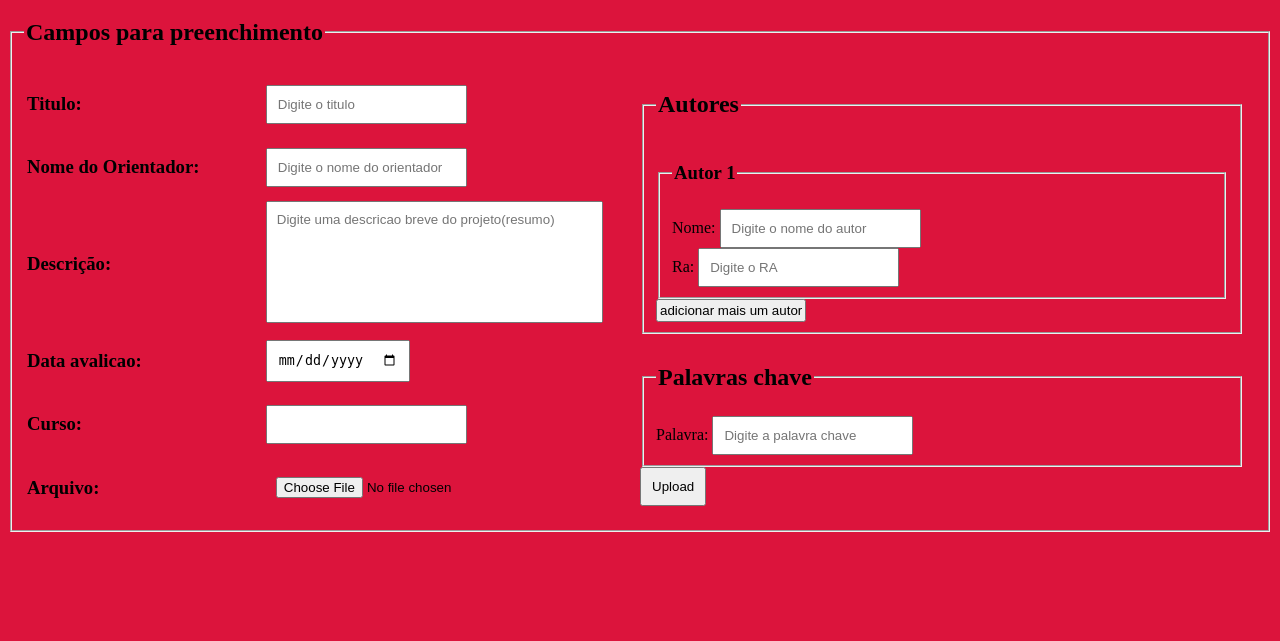
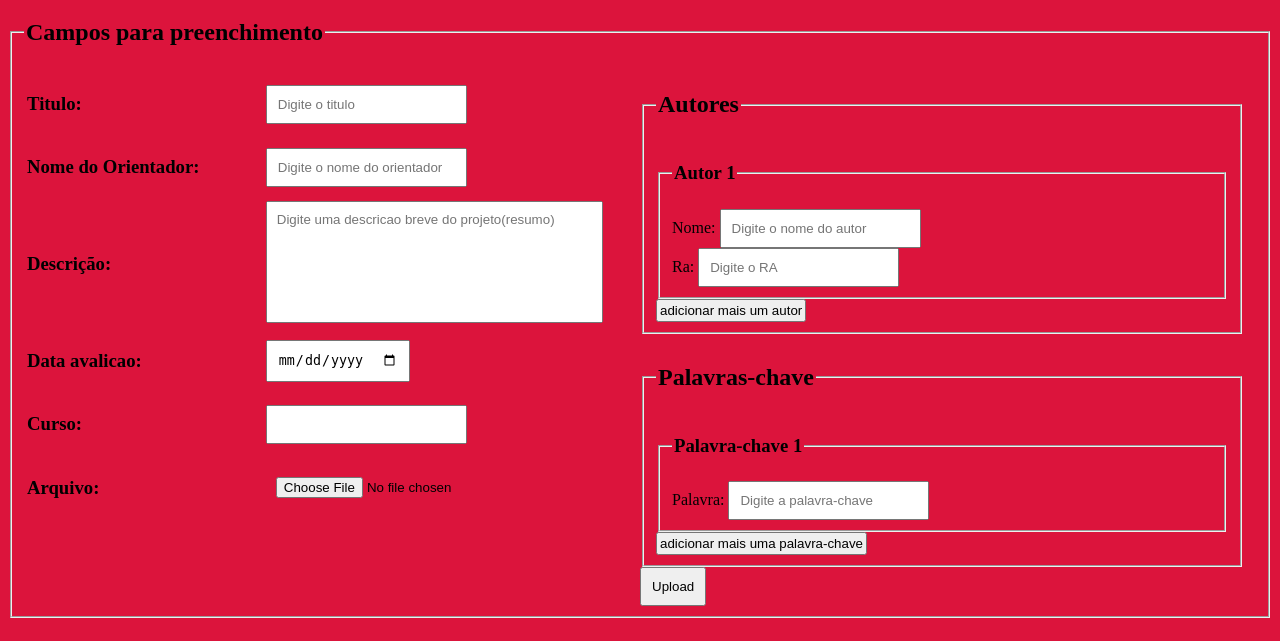
Before and after one commit to Pedro29152/proj_ic, a Flask app: page /upload/ in a window 1280 px wide. Shown: the part 159-800 px from the top of the page. Run offline with Flask 2, Linux system fonts and the light colour scheme; the visitor is signed in with stand-in values (Sample User, id 1); data comes from the database, SQL or seed files in the repository.

Commit message:
Adicao dos campos de palavra-chave ao template de upload

```diff
--- a/biblioteca/cls/proj/proj_bd.py
+++ b/biblioteca/cls/proj/proj_bd.py
@@ -148,11 +148,11 @@ def upload_projeto(req, nomeGer):
         None
 
     palavrasChave = []
-    palavrasChave.append(req.form['palavraChave'])
+    palavrasChave.append(req.form['palavra_chave'])
     j = 1
     try:
-        while (req.form['palavraChave_' + str(j)] != None):
-            palavra = req.form['palavraChave_' + str(j)]
+        while (req.form['palavra_chave_' + str(j)] != None):
+            palavra = req.form['palavra_chave_' + str(j)]
             if(palavra != ''):
                 palavrasChave.append(palavra)
                 j += 1
--- a/biblioteca/templates/upload.html
+++ b/biblioteca/templates/upload.html
@@ -92,11 +92,19 @@
             <div>
                 <fieldset>
                     <legend>
-                        <h2>Palavras chave</h2>
+                        <h2>Palavras-chave</h2>
                     </legend>
-                    <label for="palavraChave">Palavra:</label>
-                    <input type="text" name="palavraChave" placeholder="Digite a palavra chave"/>
-                    <br>
+                    <fieldset>
+                        <legend>
+                            <h3>Palavra-chave 1</h3>
+                        </legend>
+                        <label for="palavra_chave">Palavra:</label>
+                        <input type="text" name="palavra_chave" placeholder="Digite a palavra-chave"/>
+                    </fieldset>
+                    <div id="imendaHTMLpalavra"></div>
+
+                    <input type="button" id="btnAdicionaPalavraChave" value="adicionar mais uma palavra-chave" style="padding: 2px"
+                    onclick="adicionaPalavaChave()">
                 </fieldset>
             </div>
             <input type=submit value=Upload>
@@ -107,53 +115,98 @@
 <p id="nome"></p>
 
 <script type="text/javascript">
-var idContador = 0
+var idContadorAutor = 0
+var idContadorPalavra = 0
 
+function adicionaPalavaChave(){
+    if(idContadorPalavra > 9)
+        return
 
+    idContadorPalavra++
+    let idPalavra = `palavra_chave_${ idContadorPalavra }`
+    let idDiv = `palavra_chave_div_${ idContadorPalavra }`
+
+    let tituloPalavra = document.createElement('label')
+    tituloPalavra.innerHTML = `Palavra-chave extra ${ idContadorPalavra }:`
+
+    let div = document.createElement('div')
+    div.id = idDiv
+
+    let legend = document.createElement('legend')
+    legend.innerHTML = `<h3>Palavra-chave ${ idContadorPalavra + 1 }</h3>`
+
+    let fieldset = document.createElement('fieldset')
+    fieldset.append(legend)
+
+    let inputPalavra = document.createElement('input')
+    inputPalavra.type = 'text'
+    inputPalavra.placeholder = 'Digite a palavra-chave'
+    inputPalavra.id = idPalavra
+    inputPalavra.required = true
+    inputPalavra.name = idPalavra
+
+    let btnRemove = document.createElement('input')
+    btnRemove.id = 'btnRemovePala'
+    btnRemove.type = 'button'
+    btnRemove.value = 'Remover'
+    btnRemove.onclick = function(){
+        document.getElementById(`palavra_chave_div_${ idContadorPalavra }`).remove()
+        idContadorPalavra--
+    }
+
+    let container = document.getElementById('imendaHTMLpalavra')
+    fieldset.append(tituloPalavra, inputPalavra)
+    fieldset.innerHTML += '<br>'
+    fieldset.append(btnRemove)
+    div.append(fieldset)
+    container.append(div)
+}
 
 function adicionaAutor(){
-    if(idContador > 3)
+    if(idContadorAutor > 3)
         return
 
-    idContador++
-    let idNome = `autor_${ idContador }`
-    let idRa = `ra_autor_${ idContador }`
-    let idDiv = `autor_div_${ idContador }`
+    idContadorAutor++
+    let idNome = `autor_${ idContadorAutor }`
+    let idRa = `ra_autor_${ idContadorAutor }`
+    let idDiv = `autor_div_${ idContadorAutor }`
 
     let tituloNome = document.createElement('label')
-    tituloNome.innerHTML = `Autor extra ${ idContador }:`
+    tituloNome.innerHTML = `Autor extra ${ idContadorAutor }:`
 
     let tituloRa = document.createElement('label')
-    tituloRa.innerHTML = `Ra extra ${ idContador }:`
+    tituloRa.innerHTML = `Ra extra ${ idContadorAutor }:`
 
     let div = document.createElement('div')
     div.id = idDiv
 
     let fieldset = document.createElement('fieldset')
     let legend = document.createElement('legend')
-    legend.innerHTML = `Autor ${ idContador + 1 }`
+    legend.innerHTML = `<h3>Autor ${ idContadorAutor + 1 }</h3>`
     fieldset.append(legend)
 
     let inputNome = document.createElement('input')
     inputNome.type = 'text'
+    inputNome.placeholder = 'Digite o nome do autor'
     inputNome.id = idNome
     inputNome.required = true
     inputNome.name = idNome
 
     let inputRa = document.createElement('input')
     inputRa.type = 'text'
+    inputRa.placeholder = 'Digite o RA'
     inputRa.id = idRa
     inputRa.required = true
     inputRa.name = idRa
     inputRa.maxLength = 13
 
     let btnRemove = document.createElement('input')
-    btnRemove.id = 'btnRemove'
+    btnRemove.id = 'btnRemoveAut'
     btnRemove.type = 'button'
     btnRemove.value = 'Remover'
     btnRemove.onclick = function(){
-        document.getElementById(`autor_div_${ idContador }`).remove()
-        idContador--
+        document.getElementById(`autor_div_${ idContadorAutor }`).remove()
+        idContadorAutor--
     }
 
     let container = document.getElementById('imendaHTMLautor')
```
